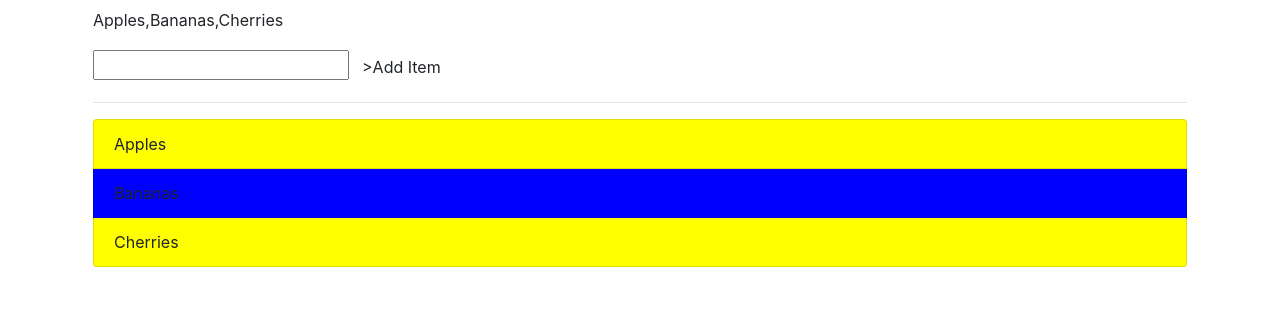
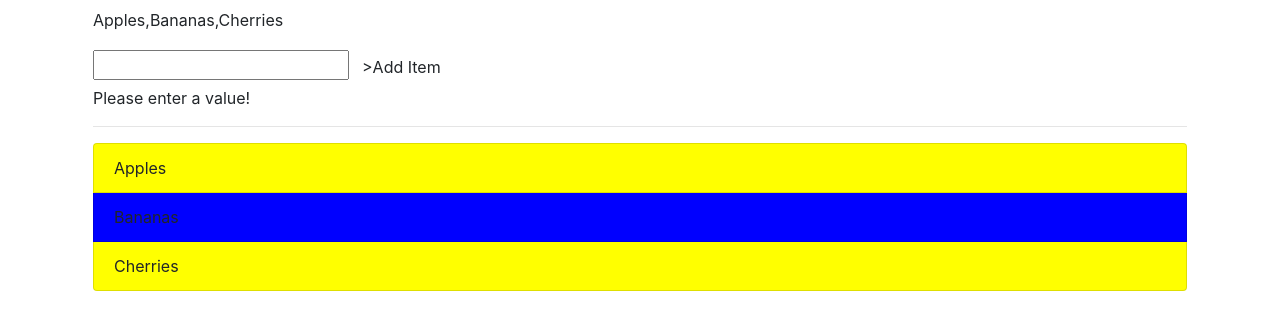
Before and after one commit to MariyaPuzyr/ng-basics, an Angular app: page / in a window 1280 px wide. Shown: the top 330 px of the page. Built offline with nearby package versions, Linux system fonts and the light colour scheme.

Commit message:
44 lesson - ngIf

```diff
--- a/src/app/cart/cart.component.html
+++ b/src/app/cart/cart.component.html
@@ -3,6 +3,7 @@
 <!--<input type="text" (input)="onAddCartBtn($event)" [value]="items">-->
 <button (click)="onItemChange()" class="btn" [ngClass]="{'btn-primary': newItem !== '', 'btn-default': newItem === ''}">>Add Item</button>
 
+<p *ngIf="newItem === ''">Please enter a value!</p>
 <hr>
 
 <!-- show list of all the elements -->
```
